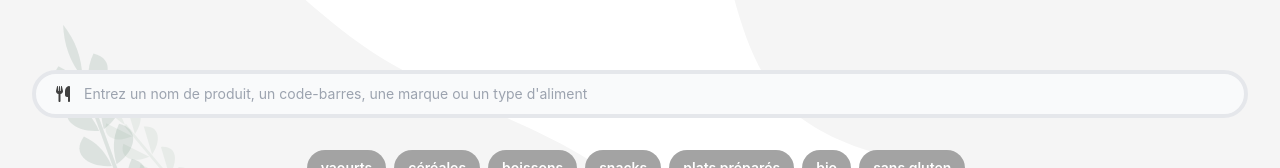
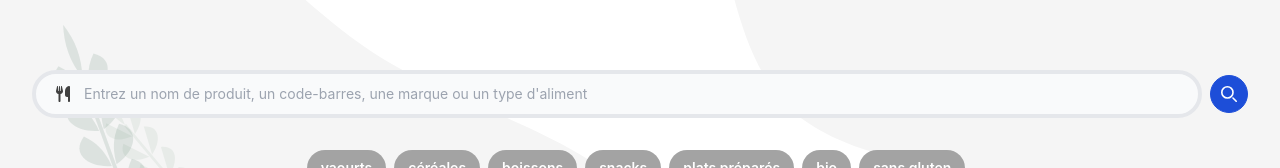
Before and after one commit to salaahl/nutri_verif_by_vue.js, a Vue app: page / in a window 1280 px wide. Shown: the part 350-518 px from the top of the page. Built offline with nearby package versions, Linux system fonts and the light colour scheme; a web font is replaced by a local one.

Commit message:
retrait de la recherche instantanee (l'api d'open food facts ne le permet plus dans de bonnes conditions)

```diff
--- a/src/views/HomeView.vue
+++ b/src/views/HomeView.vue
@@ -42,6 +42,20 @@ const categories = [
   'bio',
   'sans gluten'
 ]
+
+// Searchbar
+const onSubmit = async (event: Event) => {
+  event.preventDefault()
+  const searchInput = document.querySelector('#home-search-form #search-input') as HTMLInputElement
+  if (!searchInput) return
+
+  const regex = /^[0-9]{8,13}$/
+  if (regex.test(searchInput.value)) {
+    router.push({ name: 'product', params: { id: searchInput.value } })
+  } else {
+    await searchProducts(searchInput.value, null, 'complete')
+  }
+}
 
 const searchProductsByCategory: Function = async (category: string) => {
   await searchProducts(category, null, 'complete')
@@ -110,28 +124,6 @@ onMounted(async () => {
     `
   }
 
-  // Searchbar
-  let timer: ReturnType<typeof setTimeout>
-  const searchBar = document.querySelector('#search-bar') as HTMLElement
-  if (!searchBar) return
-
-  searchBar.addEventListener('input', () => {
-    products.value = [] // Doublon nécessaire à cause du timer
-    clearTimeout(timer)
-
-    timer = setTimeout(async function () {
-      const searchInput = document.querySelector('#search-input') as HTMLInputElement
-      if (!searchInput) return
-
-      let regex = /^[0-9]{8,13}$/
-      if (regex.test(searchInput.value)) {
-        router.push({ name: 'product', params: { id: searchInput.value } })
-      } else {
-        await searchProducts(searchInput.value, null, 'complete')
-      }
-    }, 1000)
-  })
-
   await fetchProduct('3608580758686')
   await fetchSuggestedProducts()
   await fetchLastProducts()
@@ -152,6 +144,8 @@ onUnmounted(() => {
   </section>
   <section id="search-container" class="w-full mb-20">
     <div id="search-bar" class="relative mb-6">
+      <form @submit="onSubmit" id="home-search-form" class="relative">
+        <div class="w-full flex items-center justify-between">
           <label for="search-input" class="sr-only">Search</label>
           <div class="relative w-full">
             <div class="absolute inset-y-0 start-0 flex items-center ps-6 pointer-events-none">
@@ -181,6 +175,30 @@ onUnmounted(() => {
               required
             />
           </div>
+          <button
+            type="submit"
+            class="p-2.5 ms-2 text-sm font-medium text-white bg-blue-700 rounded-full border border-blue-700 hover:bg-blue-800 focus:ring-4 focus:outline-none focus:ring-blue-300"
+          >
+            <svg
+              class="w-4 h-4"
+              aria-hidden="true"
+              xmlns="http://www.w3.org/2000/svg"
+              fill="none"
+              viewBox="0 0 20 20"
+            >
+              <path
+                stroke="currentColor"
+                stroke-linecap="round"
+                stroke-linejoin="round"
+                stroke-width="2"
+                d="m19 19-4-4m0-7A7 7 0 1 1 1 8a7 7 0 0 1 14 0Z"
+              />
+            </svg>
+            <div class="lds-hourglass hidden"></div>
+            <span class="sr-only">Search</span>
+          </button>
+        </div>
+      </form>
     </div>
     <div
       :class="`${products.length > 0 || productsIsLoading ? 'max-h-[750px] md:max-h-[400px]' : 'max-h-0'} overflow-hidden transition-all duration-300 ease-in-out`"
```
Lines whose indentation alone changed are shown as unchanged.
